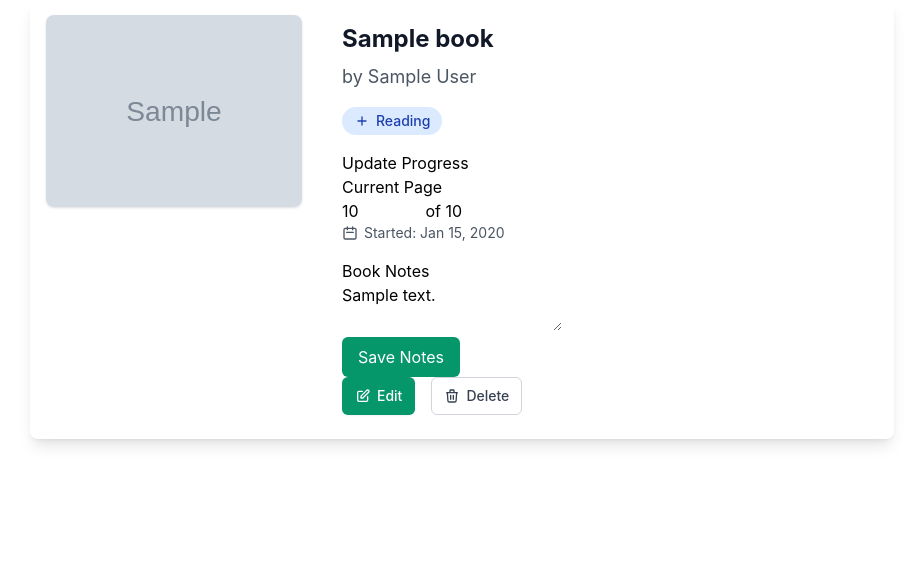
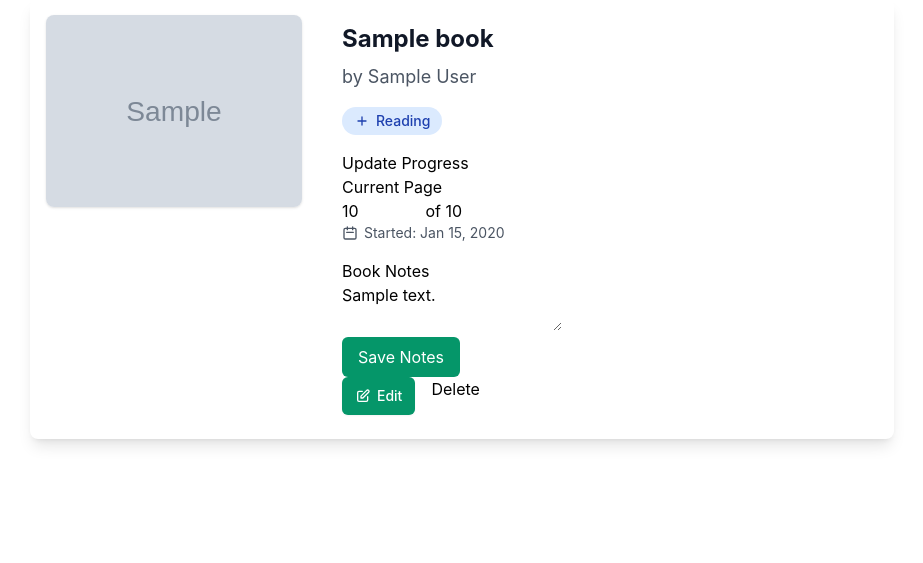
Before and after one commit to DanaG314/shelfspace, a Django app: page /bookshelf/1/ in a window 1280 px wide. Shown: the part 98-661 px from the top of the page, without its empty margins (178-1101 px from the left). Run offline with Django 5.2, Linux system fonts and the light colour scheme; tables that the repository leaves empty hold one stand-in row (Sample ...); some libraries are stand-ins or nearby versions.

Commit message:
delete button

```diff
--- a/main_app/templates/books/detail.html
+++ b/main_app/templates/books/detail.html
@@ -93,12 +93,16 @@
                         </svg>
                         Edit
                     </a>
-                    <a href="#" class="inline-flex items-center px-3 py-2 border border-gray-300 text-sm font-medium rounded-md text-gray-700 bg-white hover:bg-gray-50">
+                    {% comment %} <a href="{}" class="inline-flex items-center px-3 py-2 border border-gray-300 text-sm font-medium rounded-md text-gray-700 bg-white hover:bg-gray-50">
                         <svg class="w-4 h-4 mr-1.5" fill="none" stroke="currentColor" viewBox="0 0 24 24">
                             <path stroke-linecap="round" stroke-linejoin="round" stroke-width="2" d="M19 7l-.867 12.142A2 2 0 0116.138 21H7.862a2 2 0 01-1.995-1.858L5 7m5 4v6m4-6v6m1-10V4a1 1 0 00-1-1h-4a1 1 0 00-1 1v3M4 7h16"/>
                         </svg>
                         Delete
-                    </a>
+                    </a> {% endcomment %}
+                    <form action="{% url 'book-remove' book.id  %}" method="post">
+                        {% csrf_token %}
+                        <button type="submit" class="btn submit">Delete</button>
+                      </form>
                 </div>
             </div>
         </div>
--- a/main_app/urls.py
+++ b/main_app/urls.py
@@ -12,5 +12,5 @@ urlpatterns = [
     path('books/<int:book_id>/notes/', views.update_notes, name='update-notes'),
     path('books/<int:book_id>/progress/', views.update_progress, name='update-progress'),
     #path('books/<int:book_id>/update/', views.book_update, name='book-update'),
-    #path('books/<int:book_id>/delete/', views.book_delete, name='book-delete'),
+    path('bookshelf/<int:pk>/remove/', views.BookDelete.as_view(), name='book-remove'),
 ]
--- a/main_app/views.py
+++ b/main_app/views.py
@@ -12,9 +12,10 @@ from time import sleep
 from urllib.parse import quote
 from django.contrib.auth.decorators import login_required
 from django.contrib import messages
-from django.views.generic.edit import CreateView
+from django.views.generic.edit import DeleteView
 from django import forms
 from django.utils import timezone
+
 
 class Home(LoginView):
     template_name = 'home.html'
@@ -32,6 +33,11 @@ class BookForm(forms.ModelForm):
     def form_valid(self, form):
         form.instance.user = self.request.user
         return super().form_valid(form)
+
+class BookDelete(DeleteView):
+    model = Book
+    success_url = '/bookshelf/'
+
 
 def about(request):
     return render(request, 'about.html')
```
